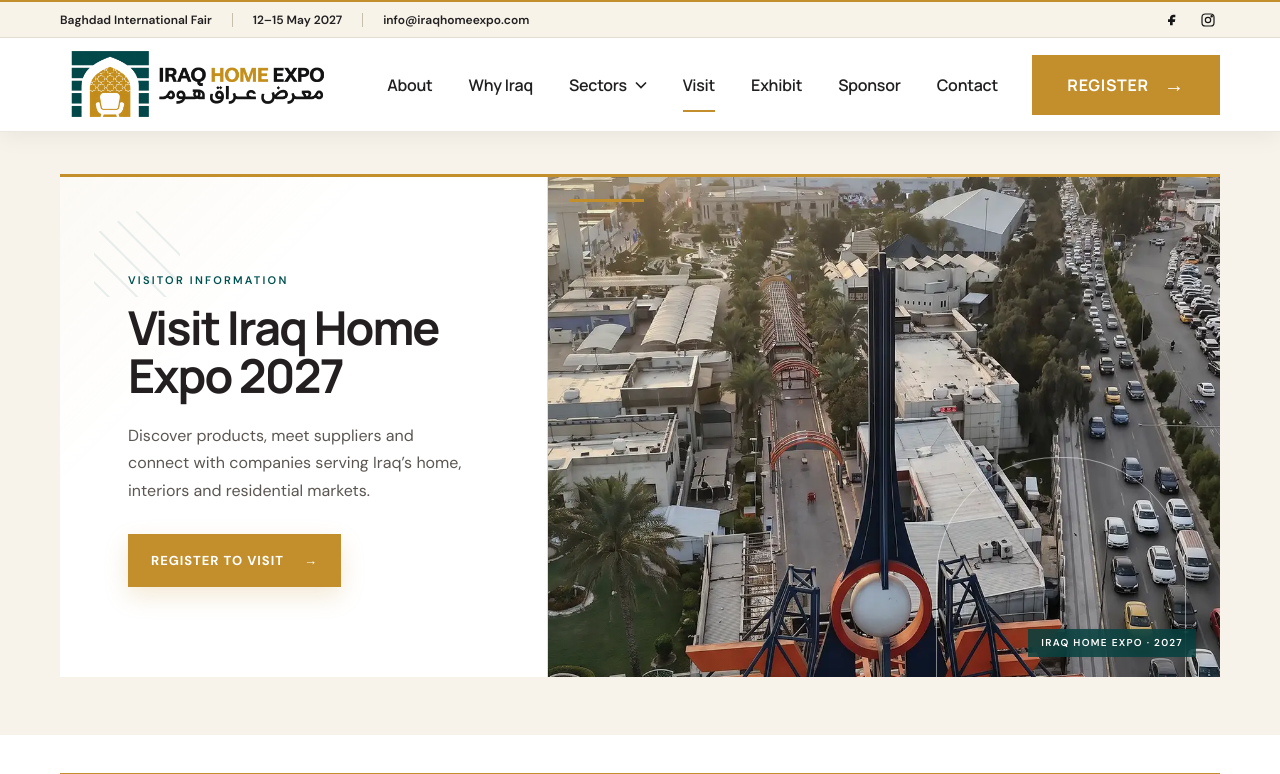
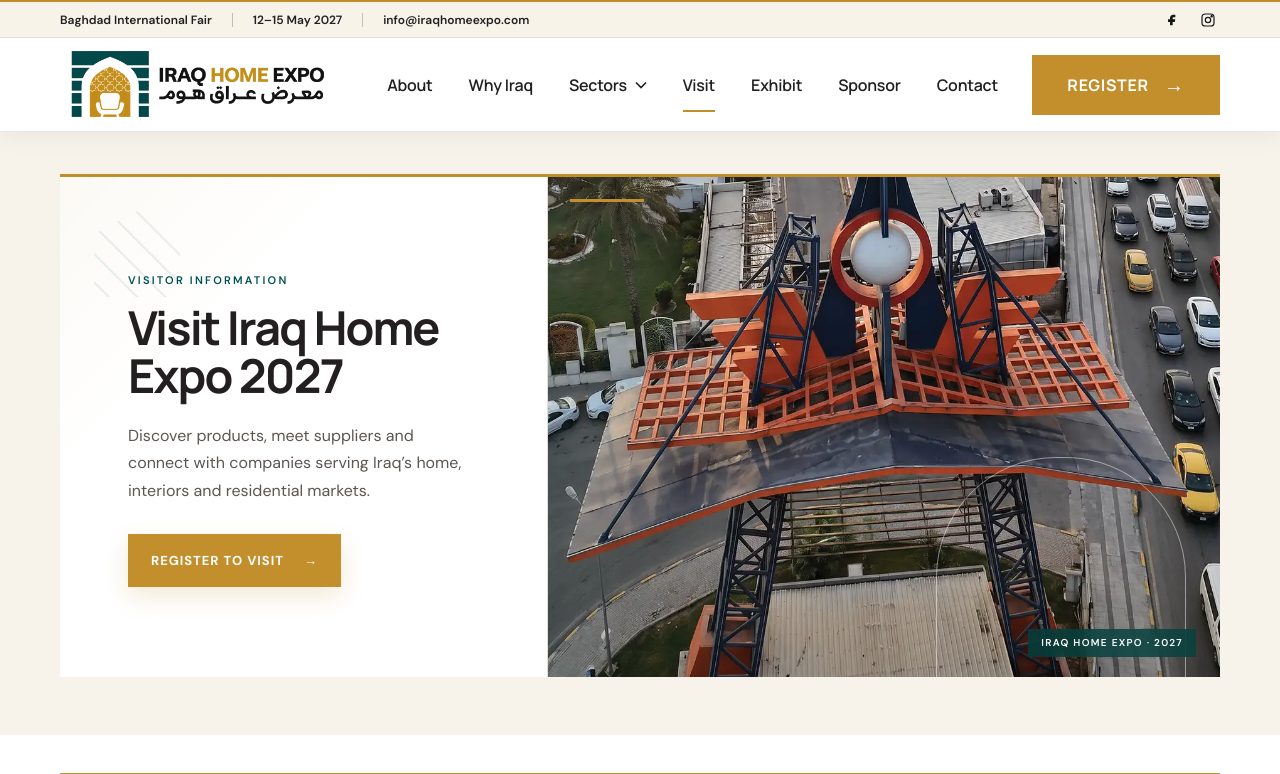
Before and after one commit to Qayszubaidi/iraq-home-expo, a Next.js app: page /visit in a window 1280 px wide. Shown: the top 774 px of the page. Built offline with nearby package versions, Linux system fonts and the light colour scheme.

Commit message:
Fix Sponsor and Visit hero image positioning

```diff
--- a/src/app/globals.css
+++ b/src/app/globals.css
@@ -3503,7 +3503,7 @@
 .modernPageHero.compact .modernPageHeroMedia{min-height:450px!important}
 .modernPageHeroMedia img{
   object-fit:cover!important;
-  object-position:center center!important;
+  object-position:var(--hero-object-position, center center)!important;
   transform:scale(1.001);
 }
 .modernPageHeroMediaShade{
--- a/src/components/PageHero.tsx
+++ b/src/components/PageHero.tsx
@@ -1,5 +1,6 @@
 import Image from "next/image";
 import Link from "next/link";
+import type { CSSProperties } from "react";
 
 export default function PageHero({
   eyebrow,
@@ -33,8 +34,8 @@
             {primary}<span aria-hidden="true">→</span>
           </Link>
         </div>
-        <div className="modernPageHeroMedia">
-          <Image src={image} fill priority alt={imageAlt} sizes="(max-width: 900px) 100vw, 58vw" style={{ objectPosition: imagePosition }} />
+        <div className="modernPageHeroMedia" style={{ "--hero-object-position": imagePosition } as CSSProperties}>
+          <Image src={image} fill priority alt={imageAlt} sizes="(max-width: 900px) 100vw, 58vw" />
           <div className="modernPageHeroMediaShade" aria-hidden="true" />
           <div className="modernPageHeroArch" aria-hidden="true" />
           <span className="modernPageHeroIndex" aria-hidden="true">Iraq Home Expo · 2027</span>
```
